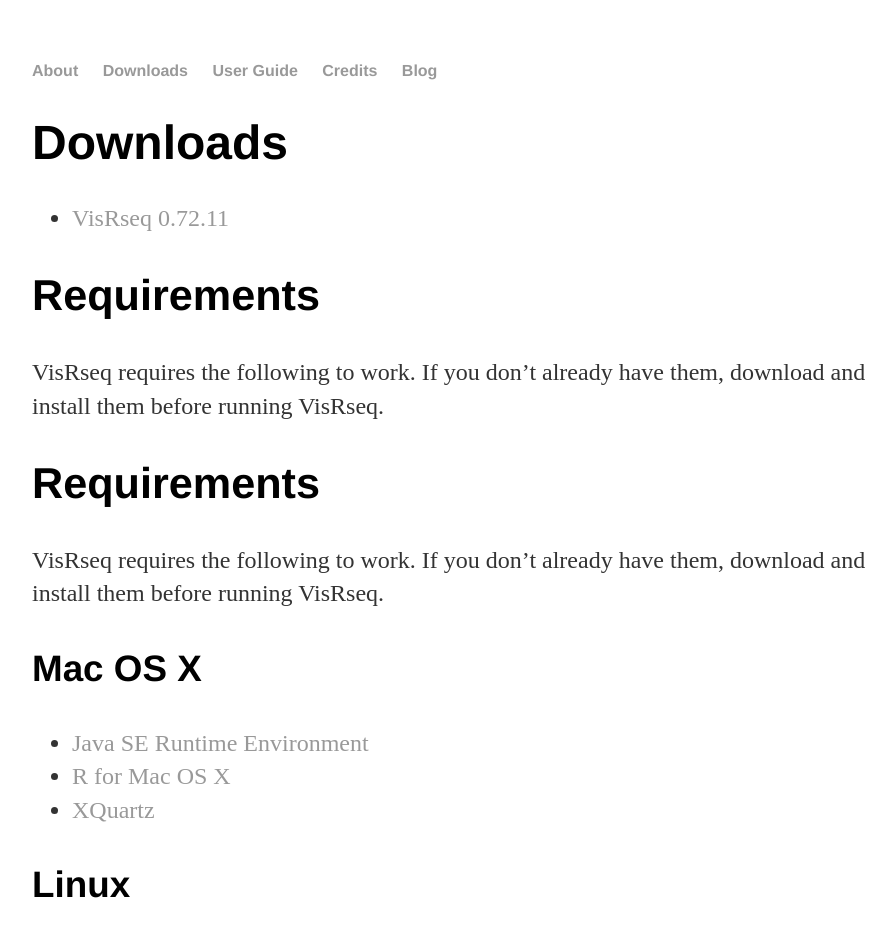
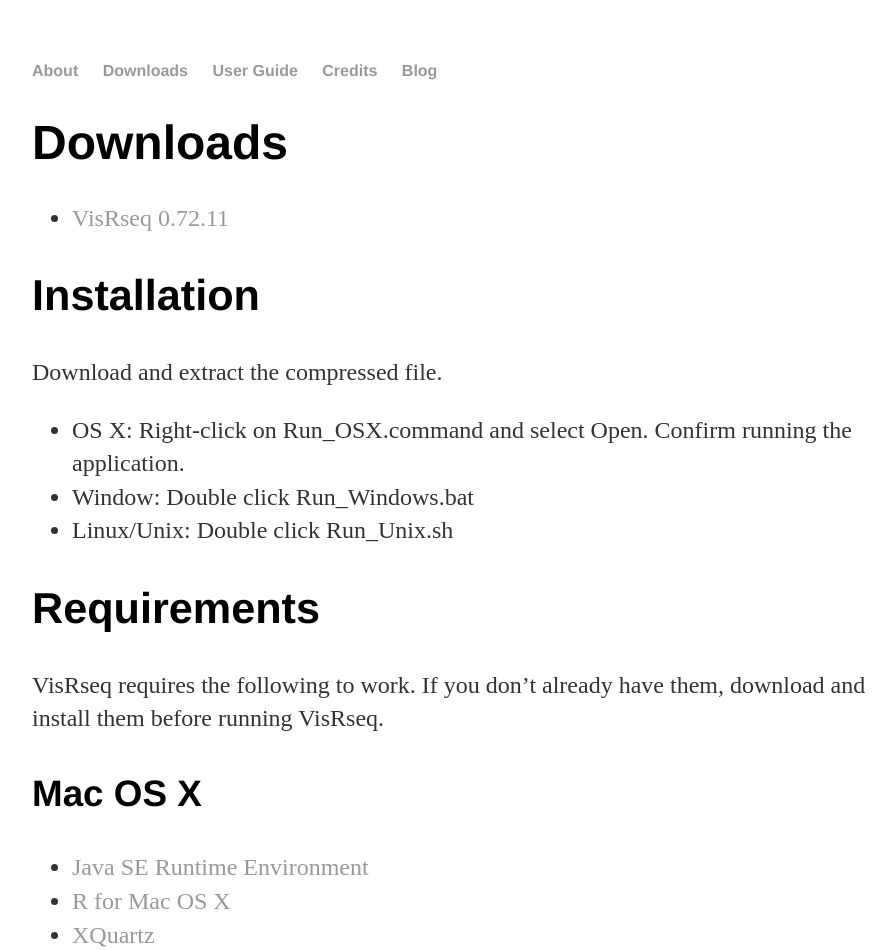
Before and after one commit to visrseq/visrseq.github.io, a Jekyll site: the page built from downloads/index.html, in a window 1280 px wide. Shown: the top 950 px of the page, without its empty margins (160-1056 px from the left). Built offline with Jekyll 4.4.1, drawn with Linux system fonts in a browser that asks for light colours.

Commit message:
updating footer

```diff
--- a/_layouts/default.html
+++ b/_layouts/default.html
@@ -33,13 +33,13 @@
             <a href="http://gruvi.cs.sfu.ca"><img class="institution-logo" src="/logos/Gruvi_logo.jpg" alt="Graphics + Usability + Visualization Lab"></a>
           </li>
           <li>
-            <a href="http://informatik.univie.ac.at/vda"><img class="institution-logo" src="/logos/UniWienLogo.jpg" alt="Visualization and Data Analysis Research Group"></a>
+            <a href="http://informatik.univie.ac.at/vda"><img class="institution-logo" src="/logos/uni_logo-jubi.png" alt="Visualization and Data Analysis Research Group"></a>
           </li>
           <li>
             <a href="http://www.bcgsc.ca"><img class="institution-logo" src="/logos/BCCancerAgency2.jpg" alt="Canada's Michael Smith Genome Sciences Centre"></a>
           </li>
           <li>
-            <a href=""http://brc.ubc.ca"><img class="institution-logo" src="/logos/UBC.jpg" alt="UBC Biomedical Research Centre"></a>
+            <a href=""http://brc.ubc.ca"><img class="institution-logo" src="/logos/ubc.jpg" alt="UBC Biomedical Research Centre"></a>
           </li>
       </ul>
 	  </footer>
--- a/downloads/index.html
+++ b/downloads/index.html
@@ -8,8 +8,13 @@
 				<ul class="downloads">
 				<li><a href="https://www.dropbox.com/s/ye5fcvb1s7rtk86/VisRseq.0.72.11.zip?dl=1">VisRseq 0.72.11</a></li>
 				</ul>
-			<h2>Requirements</h2>
-			<p>VisRseq requires the following to work. If you don’t already have them, download and install them before running VisRseq.</p>
+			<h2>Installation</h2>
+			<p>Download and extract the compressed file.</p>
+				<ul class="platforms">
+				<li>OS X: Right-click on Run_OSX.command and select Open. Confirm running the application. </li>
+				<li>Window: Double click Run_Windows.bat</li>
+				<li>Linux/Unix: Double click Run_Unix.sh</li>
+				</ul>
 
 			<h2>Requirements</h2>
 			<p>VisRseq requires the following to work. If you don’t already have them, download and install them before running VisRseq.</p>
```
Also changed, not shown: logos/uni_logo-jubi.png (added), logos/v.jpg (deleted).
